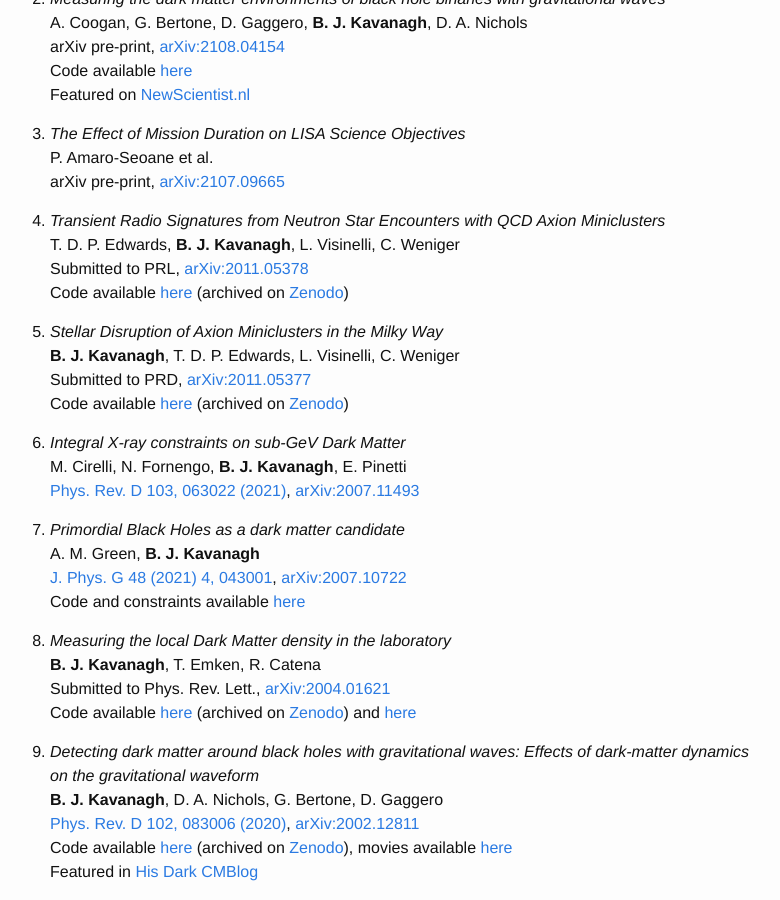
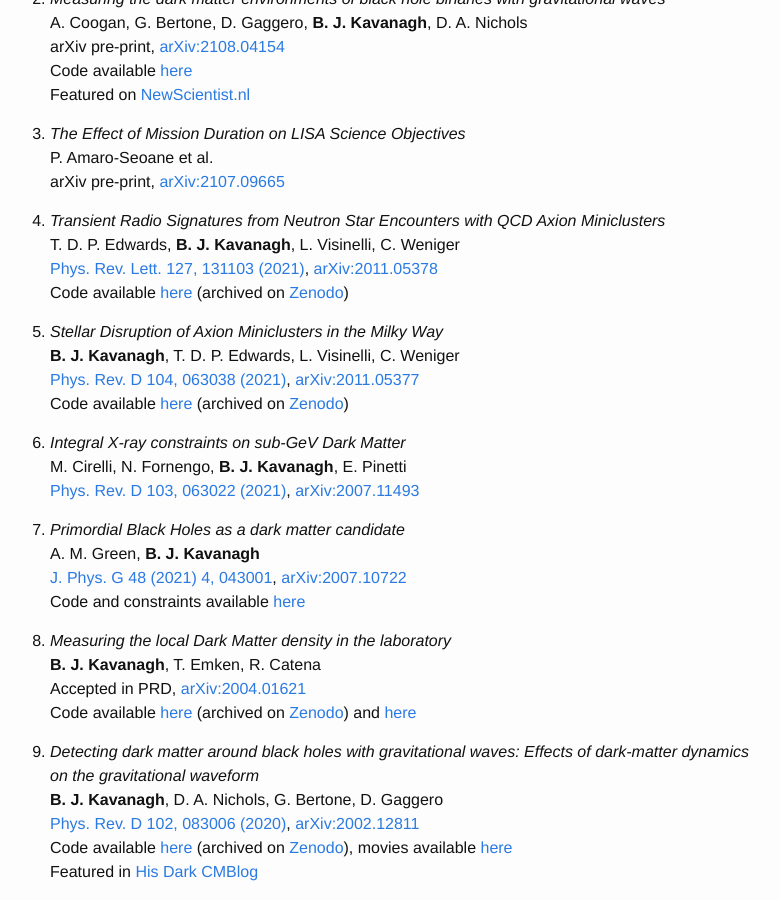
Before and after one commit to bradkav/bradkav.github.io, a Jekyll site: the page built from publications.md, in a window 1280 px wide and 900 px high, scrolled down 440 px. Shown: the whole window, without its empty margins (250-1030 px from the left). Built offline with Jekyll 4.4.1, drawn with Linux system fonts in a browser that asks for light colours; Markdown is read by kramdown in place of the engine named in the settings.

Commit message:
Added paper references

```diff
--- a/publications.md
+++ b/publications.md
@@ -33,15 +33,14 @@ Featured on [NewScientist.nl](https://www.newscientist.nl/nieuws/zwaartekrachtsg
 P. Amaro-Seoane et al.
 arXiv pre-print, [arXiv:2107.09665](https://arxiv.org/abs/2107.09665)
 
-
 39. *Transient Radio Signatures from Neutron Star Encounters with QCD Axion Miniclusters*
 T. D. P. Edwards, **B. J. Kavanagh**, L. Visinelli, C. Weniger
-Submitted to PRL, [arXiv:2011.05378](https://arxiv.org/abs/2011.05378)
+[Phys. Rev. Lett. 127, 131103 (2021)](https://doi.org/10.1103/PhysRevLett.127.131103), [arXiv:2011.05378](https://arxiv.org/abs/2011.05378)
 Code available [here](https://github.com/bradkav/axion-miniclusters/) (archived on [Zenodo](https://doi.org/10.5281/zenodo.4006128))
 
 38. *Stellar Disruption of Axion Miniclusters in the Milky Way*
 **B. J. Kavanagh**, T. D. P. Edwards, L. Visinelli, C. Weniger
-Submitted to PRD, [arXiv:2011.05377](https://arxiv.org/abs/2011.05377)
+[Phys. Rev. D 104, 063038 (2021)](https://doi.org/10.1103/PhysRevD.104.063038), [arXiv:2011.05377](https://arxiv.org/abs/2011.05377)
 Code available [here](https://github.com/bradkav/axion-miniclusters/) (archived on [Zenodo](https://doi.org/10.5281/zenodo.4006128))
 
 37. *Integral X-ray constraints on sub-GeV Dark Matter*
@@ -55,7 +54,7 @@ Code and constraints available [here](https://github.com/bradkav/PBHbounds)
 
 35. *Measuring the local Dark Matter density in the laboratory*
 **B. J. Kavanagh**, T. Emken, R. Catena
-Submitted to Phys. Rev. Lett., [arXiv:2004.01621](https://arxiv.org/abs/2004.01621)
+Accepted in PRD, [arXiv:2004.01621](https://arxiv.org/abs/2004.01621)
 Code available [here](https://github.com/bradkav/EarthScatterLikelihood) (archived on [Zenodo](https://doi.org/10.5281/zenodo.3725882)) and [here](https://github.com/temken/DaMaSCUS/tree/v1.1)
 
 34. *Detecting dark matter around black holes with gravitational waves: Effects of dark-matter dynamics on the gravitational waveform*
```
Also changed, not shown: 2 other files.
